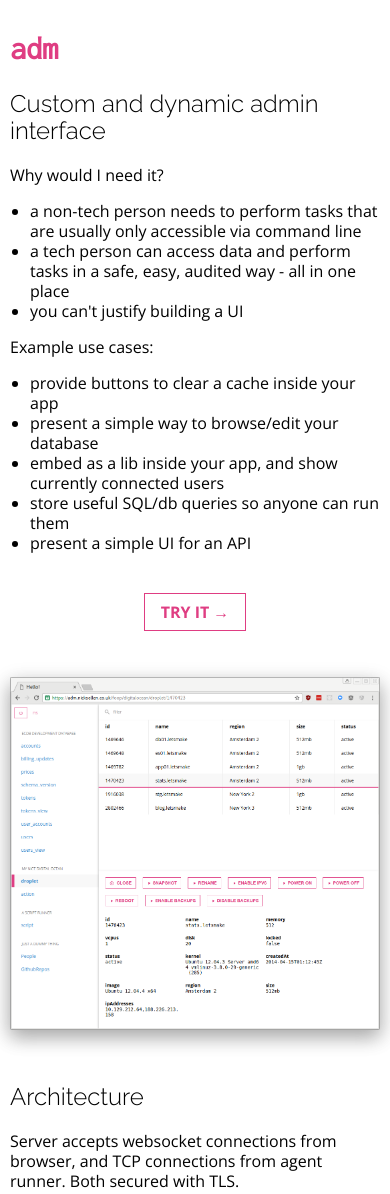
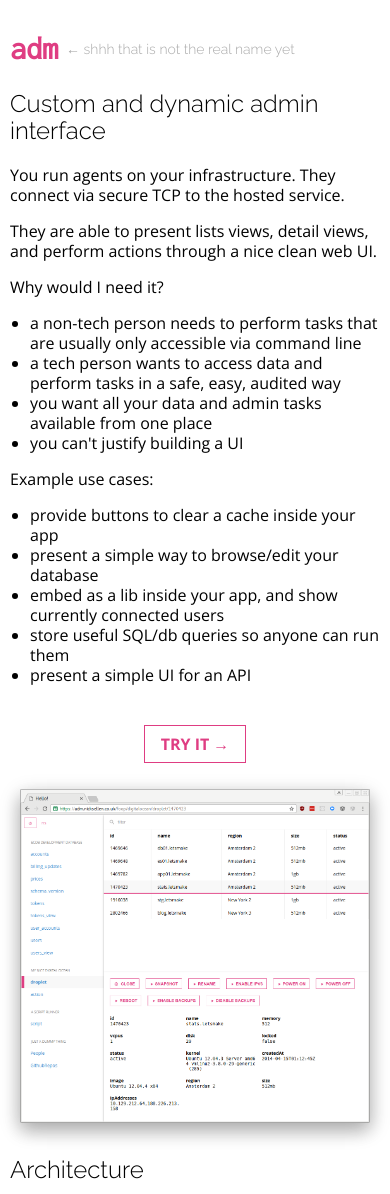
Before and after one commit to nicksellen/nicksellen.github.io, a plain HTML site: page adm/index.html in a window 390 px wide. Shown: the top 1194 px of the page. Drawn offline with nearby package versions, Linux system fonts and the light colour scheme.

Commit message:
various improvements

```diff
--- a/adm/index.html
+++ b/adm/index.html
@@ -9,12 +9,19 @@
   <body>
     <div class="container">
       <section>
-        <h1>adm</h1>
+        <h1>adm <span class="noname">&larr; shhh that is not the real name yet</span></h1>
         <h2>Custom and dynamic admin interface</h2>
+        <p>
+          You run agents on your infrastructure. They connect via secure TCP to the hosted service.
+        </p>
+        <p>
+          They are able to present lists views, detail views, and perform actions through a nice clean web UI.
+        </p>
         <p>Why would I need it?</p>
         <ul>
           <li>a non-tech person needs to perform tasks that are usually only accessible via command line</li>
-          <li>a tech person can access data and perform tasks in a safe, easy, audited way - all in one place</li>
+          <li>a tech person wants to access data and perform tasks in a safe, easy, audited way</li>
+          <li>you want all your data and admin tasks available from one place</li>
           <li>you can't justify building a UI</li>
         </ul>
         <p>Example use cases:</p>
@@ -27,7 +34,11 @@
         </ul>
         <p class="tryit"><a href="https://adm.nicksellen.co.uk">Try it &rarr;</a></p>
       </section>
-      <div class="img shadow"><img src="images/adm1c.png"></div>
+      <div class="img shadow">
+        <a href="images/adm1c.png">
+          <img src="images/adm1c.png" title="I wish I had my mac still, the screenshots always looked much nicer on that...">
+        </a>
+      </div>
 
       <section>
         <h2>Architecture</h2>
@@ -61,6 +72,24 @@ name = "My First Agent"
 type = "example"</code></pre>
       </section>
       <section>
+        <h2>Roadmap / Status</h2>
+        <p>
+          It's very new, I just made it. It's only a proof-of-concept for now.
+          I didn't even give it a name or buy a domain for it.
+        </p>
+        <p>Things it might do one day:</p>
+        <ul>
+          <li>present information other than lists and details - graphs, images, etc</li>
+          <li>create custom panels with your favourite views</li>
+          <li>auto-refresh content</li>
+          <li>provide a REST API and/or CLI tool</li>
+          <li>connect with hosted services via oAuth - no need to run your own agents</li>
+        </ul>
+        <p>
+          I want to see if anybody wants it first.
+          Hit me up at <a href="mailto:hello@nicksellen.co.uk">hello@nicksellen.co.uk</a>
+          if you're interested!
+        </p>
         <p class="tryit"><a href="https://adm.nicksellen.co.uk">Try it &rarr;</a></p>
       </section>
     </div>
--- a/adm/style.css
+++ b/adm/style.css
@@ -4,6 +4,11 @@
 
 body {
   font-family: 'Open Sans', sans-serif;
+}
+
+a {
+  text-decoration: none;
+  color: #3387CC;
 }
 
 p, ul {
@@ -33,15 +38,17 @@ h2, h3 {
 
 code {
   font-family: Inconsolata;
+  margin-bottom: 30px;
+  overflow: auto;
 }
 
 div.img {
   text-align: center;
+  padding: 30px;
 }
 
 div.img img {
   max-width: 100%;
-  margin: 30px 0;
 }
 
 div.img.shadow img {
@@ -56,6 +63,9 @@ section {
 @media (max-width: 800px) {
   section {
     width: 100%;
+  }
+  div.img {
+    padding: 10px;
   }
 }
 
@@ -103,3 +113,13 @@ p.tryit a:hover {
 section:last-child {
   margin-bottom: 140px;
 }
+
+.noname {
+  font-size: 14px;
+  color: #aaa;
+  font-weight: 300;
+  font-family: Raleway;
+  position: relative;
+  bottom: 5px;
+  left: -8px;
+}
```
